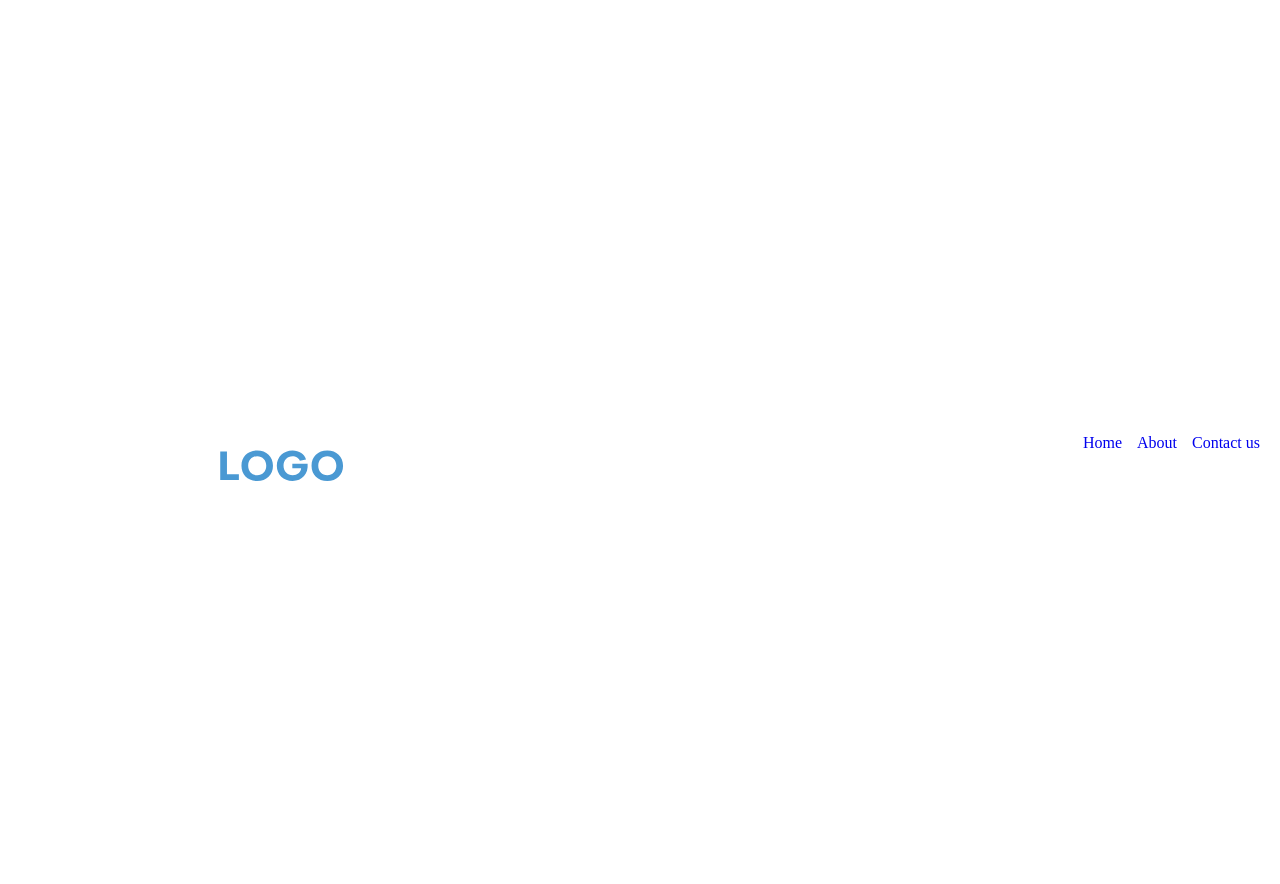
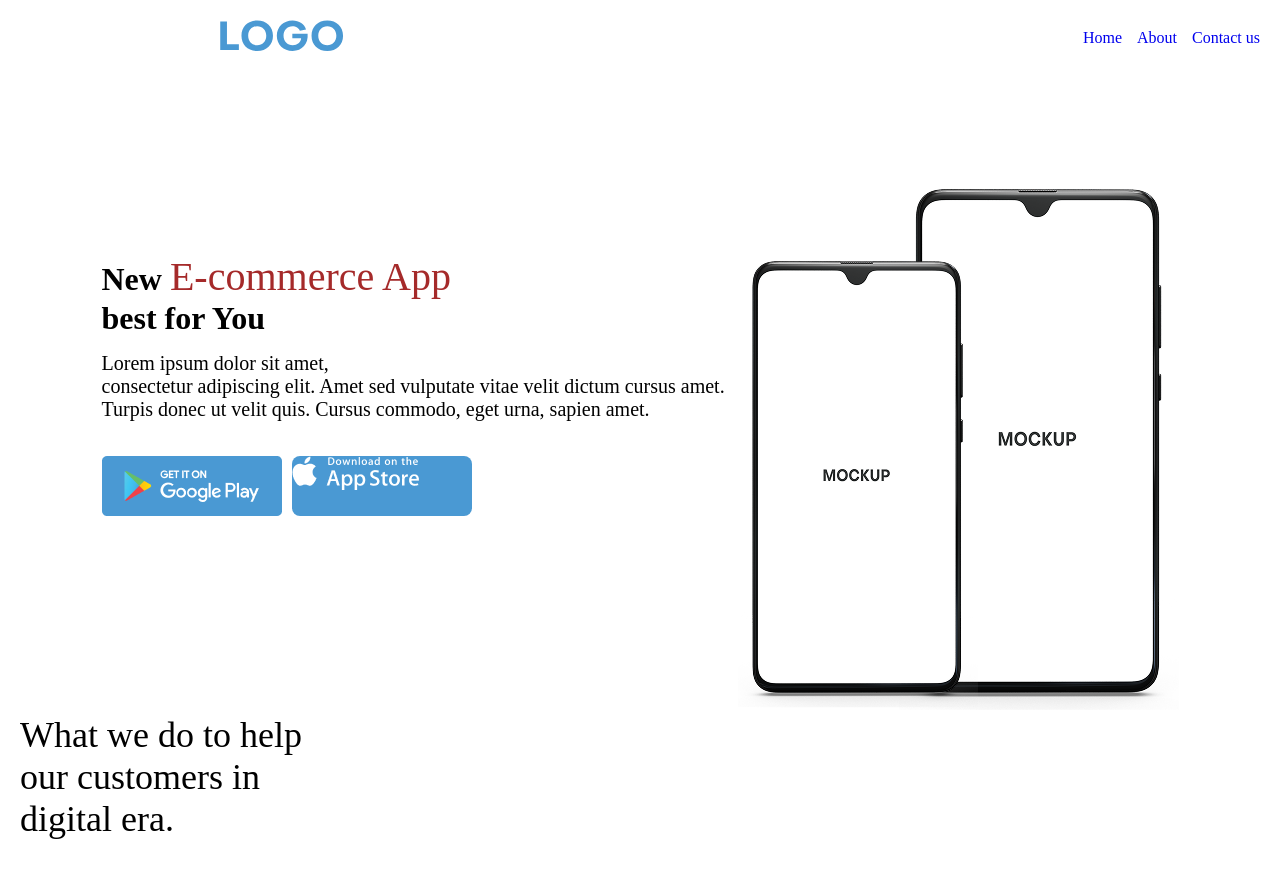
Before and after one commit to Yahyobek1505/dowload, a plain HTML site: page index.html in a window 1280 px wide. Shown: the top 884 px of the page. Drawn offline with Linux system fonts and the light colour scheme.

Commit message:
Update stile.css
Madinaning xatolarini to'g'irladik

```diff
--- a/stile.css
+++ b/stile.css
@@ -22,7 +22,7 @@
 .logo img {
     align-items: center;
     justify-content: center;
-    padding-bottom: 400px;
+    padding-bottom: 20px;
 }
 
 .menu1 ul {
@@ -134,18 +134,12 @@
     font-weight: 700;
 }
 
-.logo img {
-    padding-top: 50px;
-    gap: 50px;
-    align-items: center;
-    justify-content: center;
-}
 
 .logo {
     padding-left: 200px;
     justify-content: center;
     align-items: center;
-    padding-top: 400px;
+    padding-top: 20px;
 }
 
 .logo55 {
```
